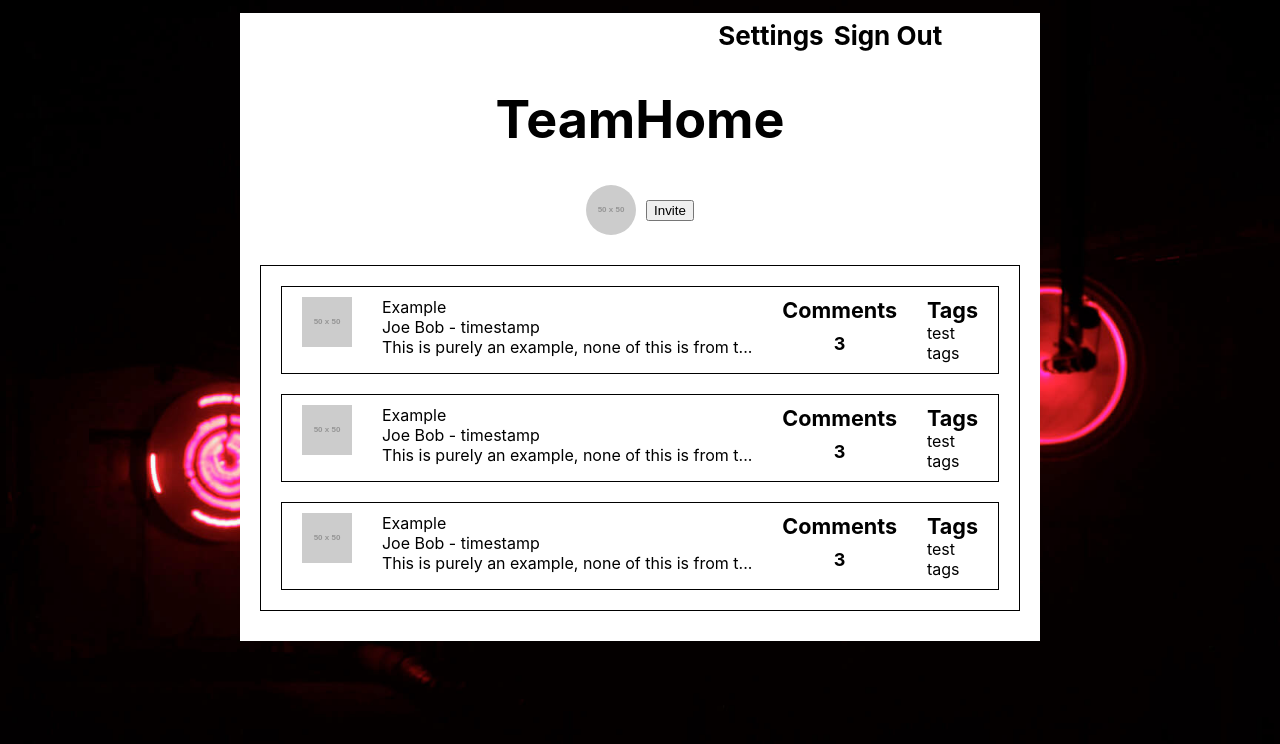
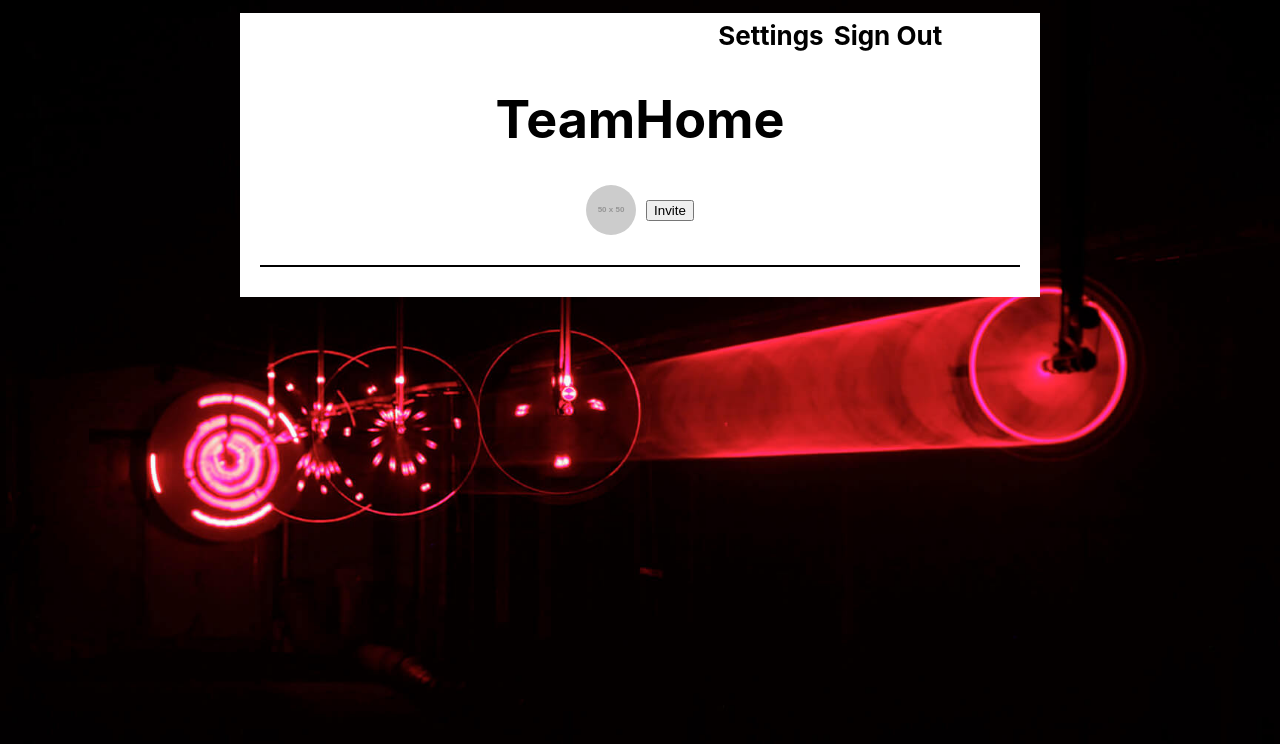
Before and after one commit to BloomTech-Labs/labs-team-home, a React (Create React App) app in the folder frontend/: page /home in a window 1280 px wide. Shown: the top 744 px of the page. Built offline with nearby package versions, Linux system fonts and the light colour scheme.

Commit message:
Create AddMessage component

```diff
--- a/frontend/src/App.js
+++ b/frontend/src/App.js
@@ -4,7 +4,7 @@ import './App.css';
 import LandingView from './LandingView/containers/LandingView';
 import { Route } from 'react-router-dom';
 import MessageBoard from './MessageBoard/components/MessageBoard';
-import Dashboard from './DashboardView/containers/Dashboard';
+import Dashboard from './DashboardView/containers/DashBoard';
 
 class App extends Component {
 	render() {
--- a/frontend/src/DashboardView/containers/DashBoard.js
+++ b/frontend/src/DashboardView/containers/DashBoard.js
@@ -1,7 +1,7 @@
 import React, { Component } from 'react';
 import TeamList from '../components/TeamList';
 
-export default class Dashboard extends Component {
+export default class DashBoard extends Component {
 	render() {
 		return <TeamList />;
 	}
--- /dev/null
+++ b/frontend/src/MessageBoard/components/AddMessage.js
@@ -0,0 +1,7 @@
+import React from 'react';
+
+export default class AddMessage extends React.Component {
+	render() {
+		return <div />;
+	}
+}
--- a/frontend/src/MessageBoard/components/MessageBoard.js
+++ b/frontend/src/MessageBoard/components/MessageBoard.js
@@ -2,6 +2,7 @@ import React from 'react';
 import { Link } from 'react-router-dom';
 import styled from 'styled-components';
 import Message from './Message';
+import AddMessage from './AddMessage';
 
 const Messageboard = styled.div`
 	max-width: 800px;
@@ -61,76 +62,10 @@ class MessageBoard extends React.Component {
 	constructor() {
 		super();
 		this.state = {
+			showModal: false,
 			teamName: 'TeamHome',
 			user: 'some id',
-			messages: [
-				{
-					_id: '5c358baf93b69c7c387fd843',
-					user: { firstName: 'Joe', lastName: 'Bob', avatar: null },
-					team: 'Team Home',
-					title: 'Example',
-					content:
-						'This is purely an example, none of this is from the database...yet. The image is hosted',
-					images: [
-						'https://res.cloudinary.com/massamb/image/upload/v1547153046/956_IMG_3495.jpg'
-					],
-					tags: ['test', 'tags'],
-					comments: [
-						'5c358baf93b69c7c387fb843',
-						'5c358baf93b69c7c387fb234',
-						'5c358baf93b69c7c387fb234'
-					],
-					subscribedUsers: [
-						'5c358baf93b69c7c387fb843',
-						'5c358baf93b69c7c387fb234',
-						'5c358baf93b69c7c387fb234'
-					]
-				},
-				{
-					_id: '5c358baf93b69c7c387fb843',
-					user: { firstName: 'Joe', lastName: 'Bob', avatar: null },
-					team: 'Team Home',
-					title: 'Example',
-					content:
-						'This is purely an example, none of this is from the database...yet. The image is hosted',
-					images: [
-						'https://res.cloudinary.com/massamb/image/upload/v1547153046/956_IMG_3495.jpg'
-					],
-					tags: ['test', 'tags'],
-					comments: [
-						'5c358baf93b69c7c387fb843',
-						'5c358baf93b69c7c387fb234',
-						'5c358baf93b69c7c387fb234'
-					],
-					subscribedUsers: [
-						'5c358baf93b69c7c387fb843',
-						'5c358baf93b69c7c387fb234',
-						'5c358baf93b69c7c387fb234'
-					]
-				},
-				{
-					_id: '5c358baf93b69c7c387fc843',
-					user: { firstName: 'Joe', lastName: 'Bob', avatar: null },
-					team: 'Team Home',
-					title: 'Example',
-					content:
-						'This is purely an example, none of this is from the database...yet. The image is hosted',
-					images: [
-						'https://res.cloudinary.com/massamb/image/upload/v1547153046/956_IMG_3495.jpg'
-					],
-					tags: ['test', 'tags'],
-					comments: [
-						'5c358baf93b69c7c387fb843',
-						'5c358baf93b69c7c387fb234',
-						'5c358baf93b69c7c387fb234'
-					],
-					subscribedUsers: [
-						'5c358baf93b69c7c387fb843',
-						'5c358baf93b69c7c387fb234',
-						'5c358baf93b69c7c387fb234'
-					]
-				}
-			],
+			messages: [],
 			isAdmin: true
 		};
 	}
@@ -142,6 +77,7 @@ class MessageBoard extends React.Component {
 	render() {
 		return (
 			<Messageboard>
+				{this.state.showModal ? <AddMessage /> : null}
 				<TopSection>
 					<StyledLink to="#">Settings</StyledLink>
 					<StyledLink to="#">Sign Out</StyledLink>
```
